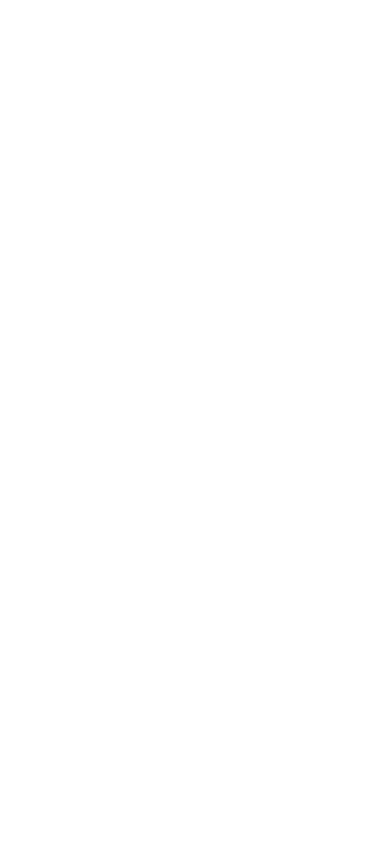
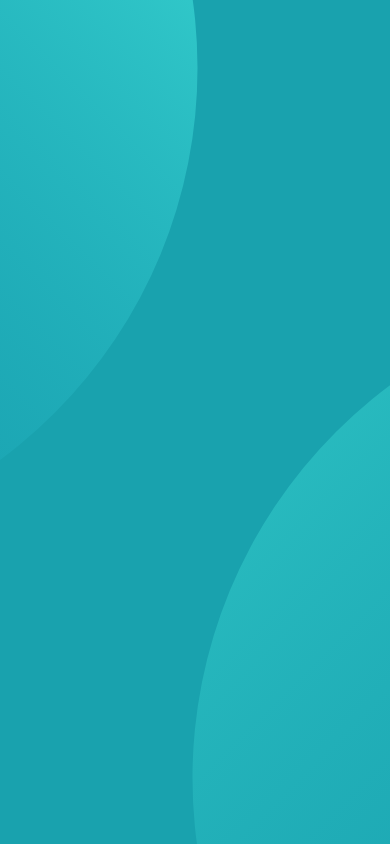
Before and after one commit to HelalAbood/Fm-8-profile-card-component, a plain HTML site: page index.html in a window 390 px wide. Drawn offline with Linux system fonts and the light colour scheme.

Commit message:
MainBackground

```diff
--- a/css/main.css
+++ b/css/main.css
@@ -8,4 +8,31 @@
 body {
     margin: 0;
     font-family: 'Kumbh Sans', sans-serif;
+
 }
+main {
+    height: 100vh;
+    background-color: var(--Dark-cyan);
+    position: relative;
+    overflow: hidden;
+}
+main .top {
+    position: absolute;
+    left: -150px;
+    top: -60%;
+}
+main .bottom {
+    position: absolute;
+    right: -150px;
+    bottom: -60%;
+}
+@media (max-width: 767px) {
+    main .top {
+        top: -50%;
+        left: -200%;
+    }
+    main .bottom {
+        bottom: -50%;
+        right: -200%;
+    }
+}
--- a/index.html
+++ b/index.html
@@ -12,7 +12,8 @@
 </head>
 <body>
     <main>
-
+        <img class="top" src="imgs/bg-pattern-top.svg" alt="pattern-top">
+        <img class="bottom" src="imgs/bg-pattern-bottom.svg" alt="pattern-top">
     </main>
 </body>
 </html>
```
